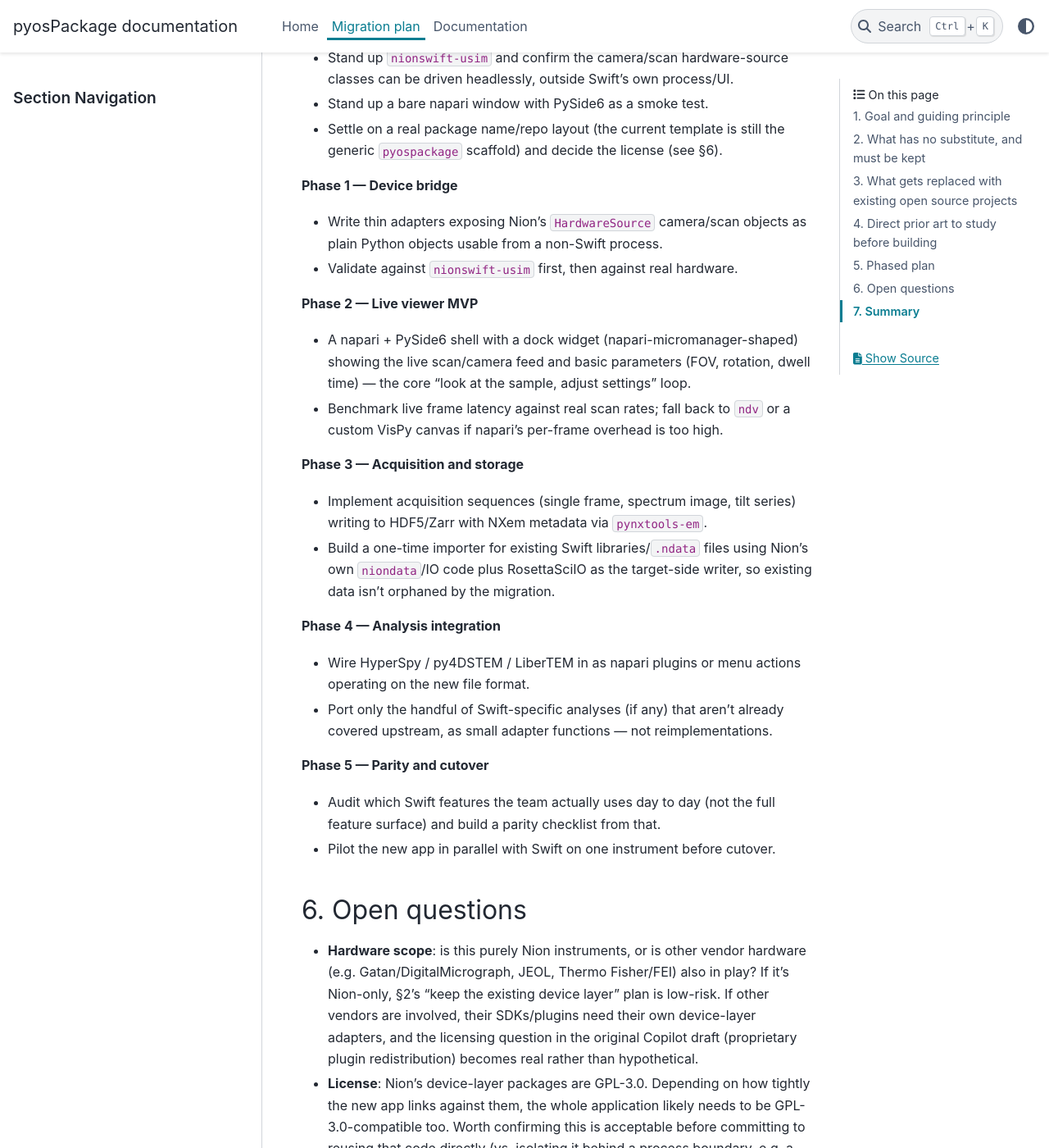
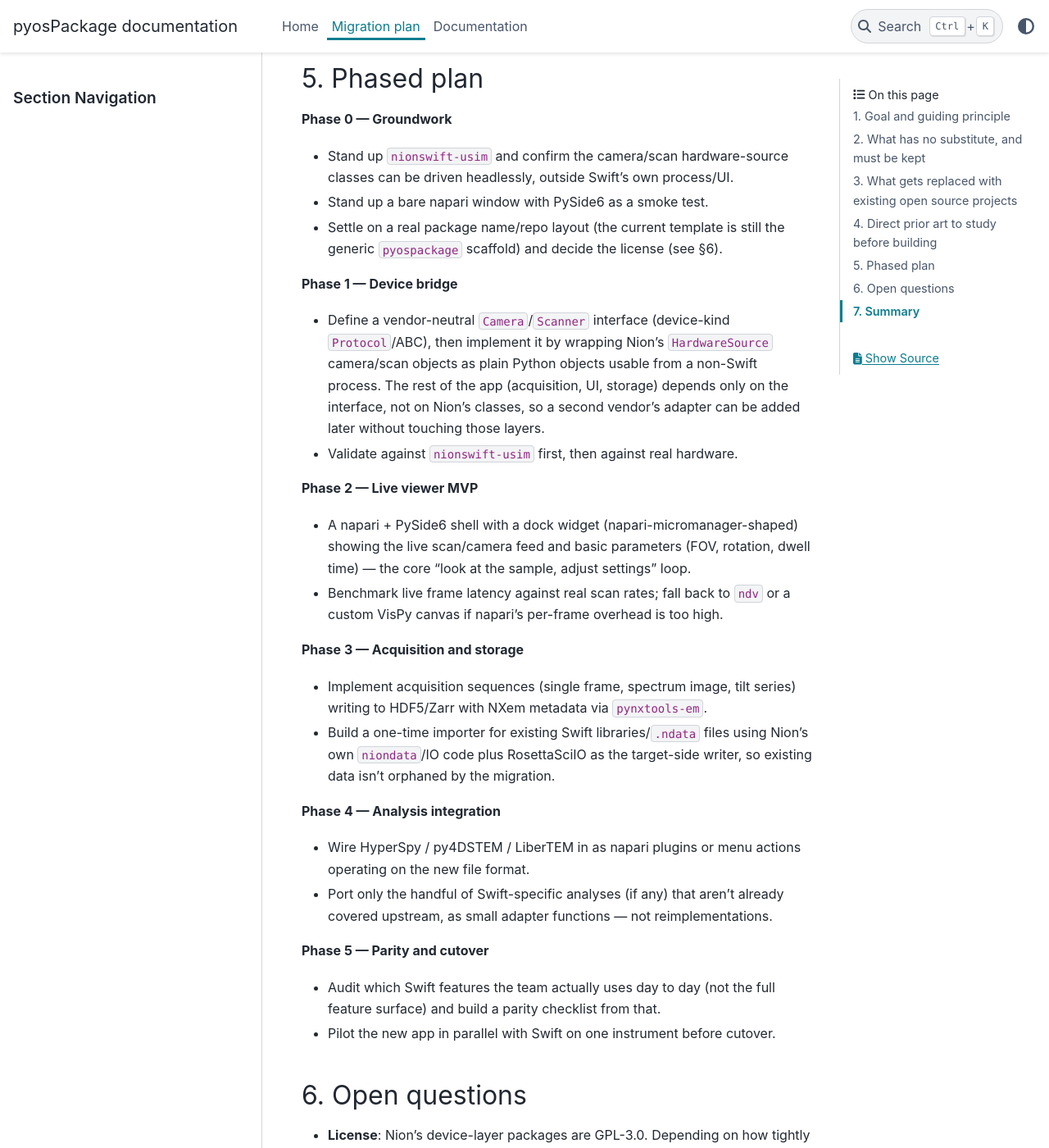
Before and after one commit to msarahan/miainwoodpecker, a Sphinx documentation site: the page built from docs/migration-plan.md, in a window 1280 px wide and 1400 px high, scrolled down 4167 px. Shown: the whole window at 82% size. Built offline with Sphinx 7.4.7 and the PyData theme 0.15.4, drawn with Linux system fonts in a browser that asks for light colours; the version number could not be read and is left out; some of the changed text lies outside the part shown.

Commit message:
Resolve hardware-scope question: Nion-only for now, extensible later
Scope is Nion instruments only, so the device layer keeps reusing
nionswift-instrumentation-kit/usim directly (GPL-3.0) rather than
building vendor SDK adapters now. Phase 1 is updated to define a
vendor-neutral Camera/Scanner interface behind the Nion adapter so a
second vendor could be added later without touching acquisition, UI,
or storage code.

```diff
--- a/docs/migration-plan.md
+++ b/docs/migration-plan.md
@@ -26,6 +26,15 @@ Nion microscope hardware (scan coils, cameras, spectrometers). Rewriting
 this would be the highest-risk, highest-effort, least-validated part of the
 project, for a component that already works.
 
+**Scope decision**: hardware is Nion-only for now. The device bridge
+(Phase 1) is still designed behind a vendor-neutral interface (a small
+`Protocol`/ABC per device kind — camera, scanner, etc. — rather than the
+rest of the app importing `HardwareSource` classes directly), so a second
+vendor's SDK could be added later as another implementation of the same
+interface without touching the acquisition, UI, or storage code. This is
+a design constraint to hold to now, not work to do now — no non-Nion
+adapter is being built until it's actually needed.
+
 Reuse directly:
 
 - [`nionswift-instrumentation-kit`](https://github.com/nion-software/nionswift-instrumentation-kit) —
@@ -33,9 +42,6 @@ Reuse directly:
 - [`nionswift-usim`](https://github.com/nion-software/nionswift-usim) — a
   software STEM/scan/camera simulator (GPL-3.0), so device-layer and UI work
   can proceed without live hardware access.
-- Vendor-specific hardware source plugins as needed, if instruments other
-  than Nion's are in scope (see [Open questions](#6-open-questions) — this
-  materially changes the plan below).
 
 These are Python packages already decoupled from Swift's UI process in
 principle (they're driven through Swift's plugin/`HardwareSource` API); the
@@ -87,8 +93,12 @@ problem — read their source and docs before designing our own adapters:
   the generic `pyospackage` scaffold) and decide the license (see §6).
 
 **Phase 1 — Device bridge**
-- Write thin adapters exposing Nion's `HardwareSource` camera/scan objects
-  as plain Python objects usable from a non-Swift process.
+- Define a vendor-neutral `Camera`/`Scanner` interface (device-kind
+  `Protocol`/ABC), then implement it by wrapping Nion's `HardwareSource`
+  camera/scan objects as plain Python objects usable from a non-Swift
+  process. The rest of the app (acquisition, UI, storage) depends only on
+  the interface, not on Nion's classes, so a second vendor's adapter can
+  be added later without touching those layers.
 - Validate against `nionswift-usim` first, then against real hardware.
 
 **Phase 2 — Live viewer MVP**
@@ -118,13 +128,6 @@ problem — read their source and docs before designing our own adapters:
 
 ## 6. Open questions
 
-- **Hardware scope**: is this purely Nion instruments, or is other vendor
-  hardware (e.g. Gatan/DigitalMicrograph, JEOL, Thermo Fisher/FEI) also in
-  play? If it's Nion-only, §2's "keep the existing device layer" plan is
-  low-risk. If other vendors are involved, their SDKs/plugins need their own
-  device-layer adapters, and the licensing question in the original Copilot
-  draft (proprietary plugin redistribution) becomes real rather than
-  hypothetical.
 - **License**: Nion's device-layer packages are GPL-3.0. Depending on how
   tightly the new app links against them, the whole application likely
   needs to be GPL-3.0-compatible too. Worth confirming this is acceptable
```
